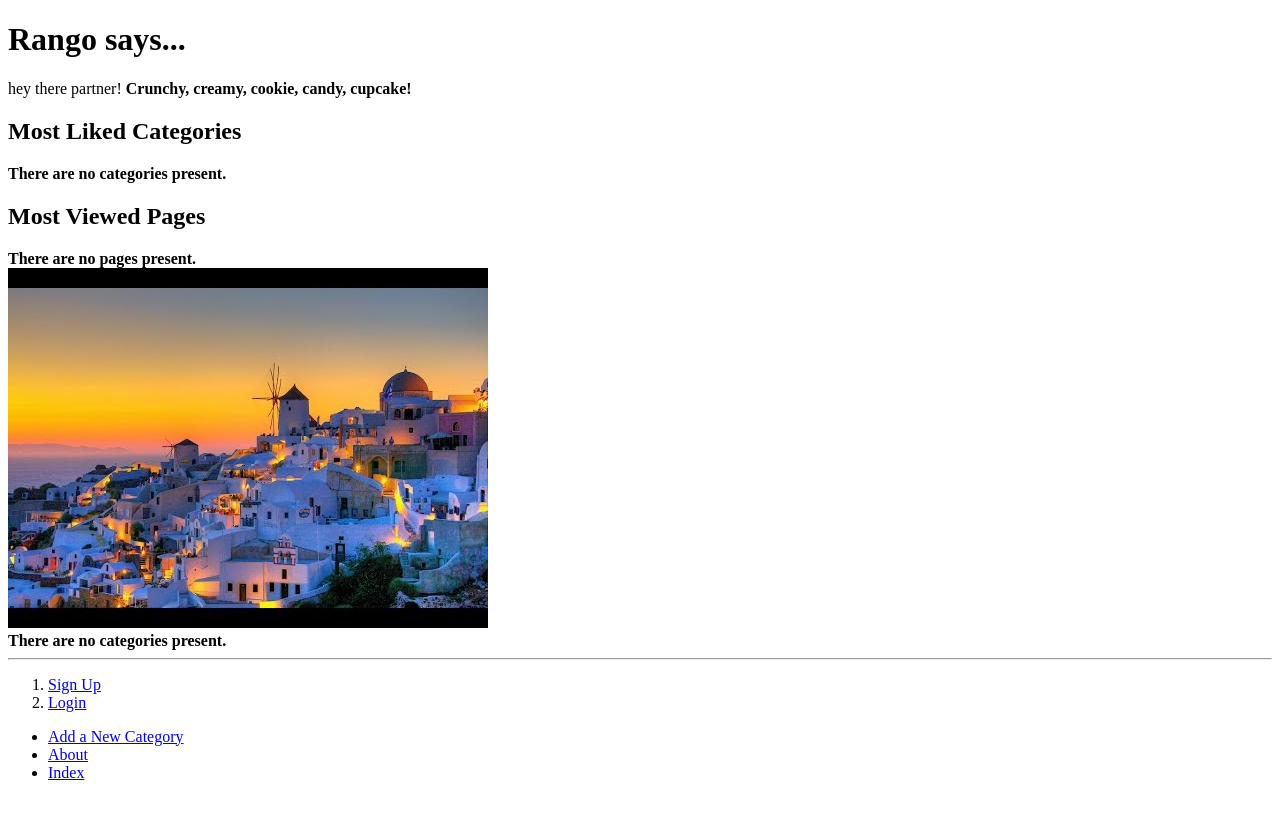
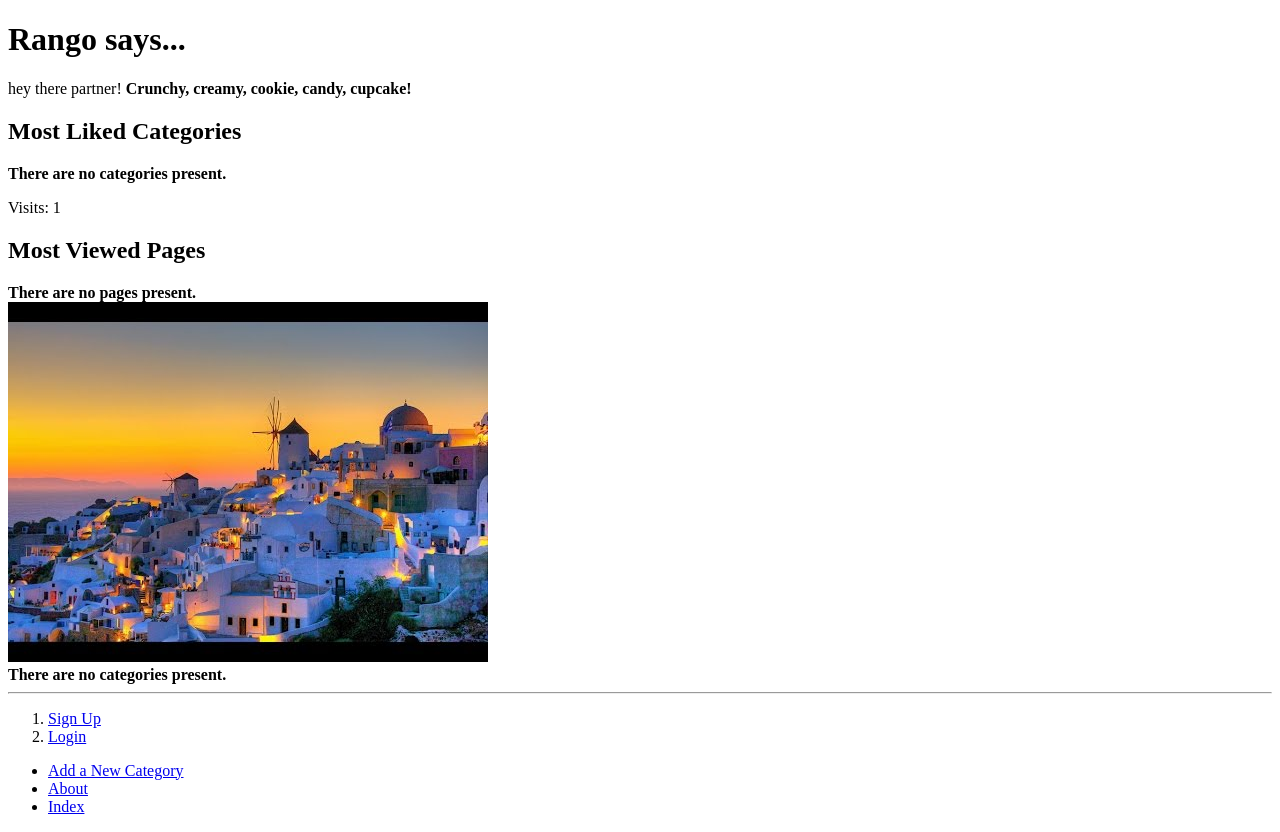
Before and after one commit to megannn-gallagher/rango, a Django app: page /rango/ in a window 1280 px wide. Before the commit the page ends 780 px from the top, so only its background shows below. Run offline with Django 3.2, Linux system fonts and the light colour scheme; data that the repository does not hold is empty.

Commit message:
chapter 10 and exercises complete

```diff
--- a/rango/views.py
+++ b/rango/views.py
@@ -12,11 +12,11 @@ from django.urls import reverse
 from django.shortcuts import redirect
 from django.contrib.auth.decorators import login_required
 from django.contrib.auth import logout
+from datetime import datetime
 
 def index(request):
-    #top 5 most liked categories in descending order
+
     category_list = Category.objects.order_by('-likes')[:5]
-    #top 5 most viewed pages in descedning order
     page_list = Page.objects.order_by('-views')[:5]
 
     context_dict={}
@@ -24,14 +24,22 @@ def index(request):
     context_dict['categories'] = category_list
     context_dict['pages'] = page_list
 
-    return render(request, 'rango/index.html', context=context_dict)
+    visitor_cookie_handler(request)
+    context_dict['visits'] = request.session['visits']
+
+    response =  render(request, 'rango/index.html', context=context_dict)
+    return response
 
     return HttpResponse("'Rango says hey there partner!' '<a href=\'/rango/about/\'>About</a>'")
 
 def about(request):
+
     context_dict = {'boldmessage': 'This tutorial has been put together by Megan.'}
-    return render(request, 'rango/about.html', context=context_dict)
+    visitor_cookie_handler(request)
+    context_dict['visits'] = request.session['visits']
+    response =  render(request, 'rango/about.html', context=context_dict)
 
+    return response
     return HttpResponse("'Rango says here is the about page.' '<a href=\'/rango/\'>Index</a>'")
 
 def show_category(request, category_name_slug):
@@ -175,3 +183,22 @@ def restricted(request):
 def user_logout(request):
     logout(request)
     return redirect(reverse('rango:index'))
+
+def get_server_side_cookie(request, cookie, default_val=None):
+    val = request.session.get(cookie)
+    if not val:
+        val = default_val
+    return val
+
+def visitor_cookie_handler(request):
+    visits = int(get_server_side_cookie(request, 'visits', '1'))
+    last_visit_cookie = get_server_side_cookie(request, 'last_visit', str(datetime.now()))
+    last_visit_time = datetime.strptime(last_visit_cookie[:-7], '%Y-%m-%d %H:%M:%S')
+
+    if (datetime.now() - last_visit_time).days > 0:
+        visits = visits + 1
+        request.session['last_visit'] = str(datetime.now())
+    else:
+        request.session['last_visit'] = last_visit_cookie
+
+    request.session['visits'] = visits
--- a/tango_with_django_project/settings.py
+++ b/tango_with_django_project/settings.py
@@ -32,6 +32,8 @@ DEBUG = True
 ALLOWED_HOSTS = []
 
 LOGIN_URL = 'rango:login'
+
+SESSION_EXPIRE_AT_BROWSER_CLOSE = True
 
 # Application definition
 
--- a/templates/rango/about.html
+++ b/templates/rango/about.html
@@ -10,7 +10,9 @@
     <div>
         here is the about page.<br />
         This tutorial has been put together by Megan.<br />
+        <p>Visits: {{ visits }}</p>
     </div>
+
     <div>
         <img src="{% static 'images/rango.jpg' %}" alt="Picture of Rango" />
         <img src="{{ MEDIA_URL }}cat.jpg" alt="Picture of a Cat." />
--- a/templates/rango/index.html
+++ b/templates/rango/index.html
@@ -37,6 +37,10 @@
     </div>
 
     <div>
+        <p>Visits: {{ visits }}</p>
+    </div>
+
+    <div>
         <h2>Most Viewed Pages</h2>
         {% if pages %}
         <ul>
```
